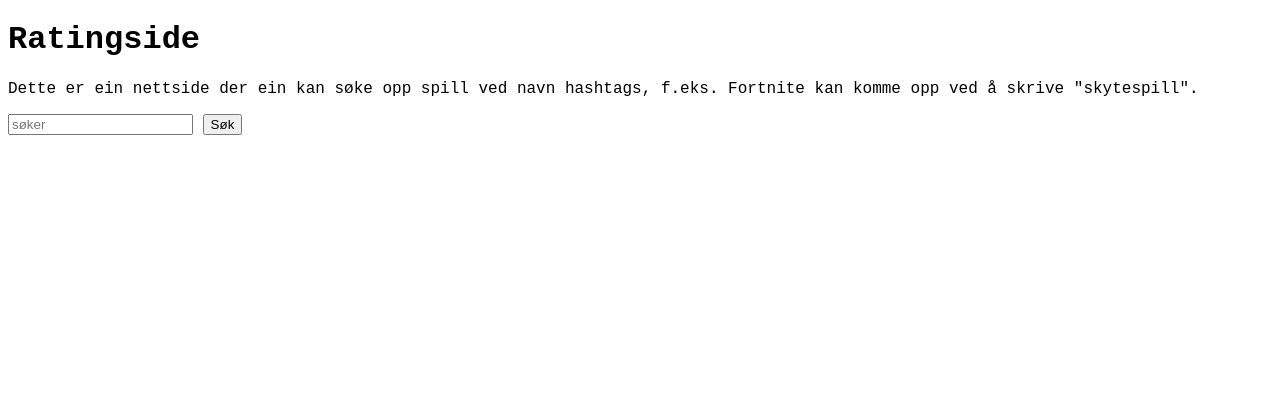
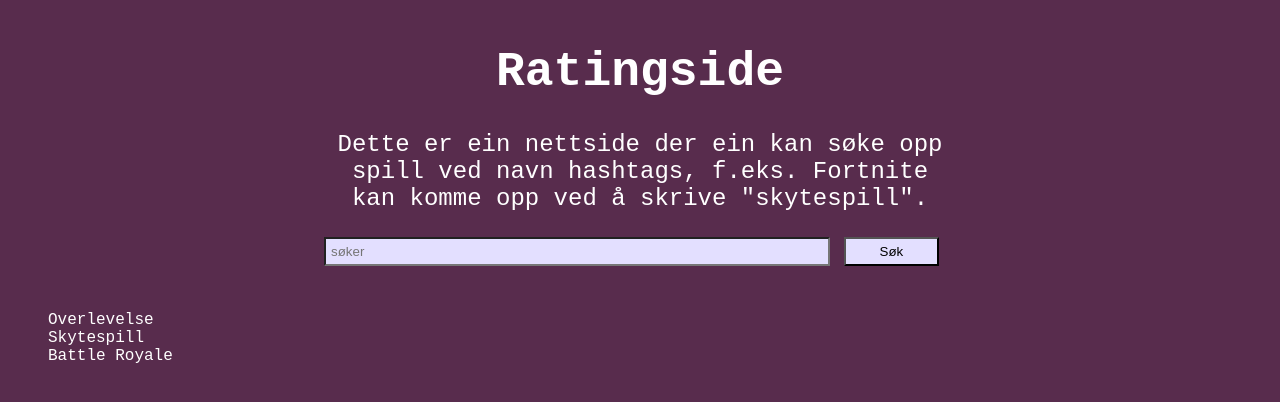
Before and after one commit to vinjarkrutvik/Ratingside, a plain HTML site: page index-Vinjar.html in a window 1280 px wide. Drawn offline with Linux system fonts and the light colour scheme.

Commit message:
Eg har jobba mykje med stylinga der eg no har plassert ting i midten av skjermen. Eg har også startet på ein liste med tags som skal vere trykkebare i stedet for å måtte søke opp, men dei skal redesignes på ein betre måte enn det er gjort her.

```diff
--- a/index-Vinjar.html
+++ b/index-Vinjar.html
@@ -21,6 +21,11 @@
         <button id="søkKnapp">Søk</button>
         <p id="bekreftSøk"></p>
     </div>
+    <ul>
+        <list>Overlevelse</list><br>
+        <list>Skytespill</list><br>
+        <list>Battle Royale</list><br>
+    </ul>
 
     <script src="main.js" type="module"></script>
 </body>
--- a/main.js
+++ b/main.js
@@ -4,12 +4,13 @@ function hentSøk(){
     let søk = document.getElementById("søk").value.toLowerCase().trim(); //Setter inputen frå nettsida til ein variabel i JS
     console.log(søk)
 
-    let funnetSpill = spillListe.find(spill =>
+    let funnetSpill = spillListe.filter(spill =>
         spill.namn.toLowerCase() === søk || spill.tags.includes(søk)
     );
 
-    if (funnetSpill) {
-        document.getElementById("bekreftSøk").innerHTML = "Fant spill: " + funnetSpill.namn;
+    if (funnetSpill.length > 0) {
+        let spillNamn = funnetSpill.map(spill => spill.namn).join(", ");
+        document.getElementById("bekreftSøk").innerHTML = "Fant spill: " + spillNamn;
     } else {
         document.getElementById("bekreftSøk").innerHTML = "Fant ingen spill.";
     }
--- a/spill.js
+++ b/spill.js
@@ -1,10 +1,18 @@
 export const spillListe = [
     {
         namn: "Fortnite",
-        tags: ["skytespill", "battle royale", "action"]
+        tags: ["skytespill", "battle royale", "action", "overlevelse"]
     },
     {
         namn: "Minecraft",
-        tags: ["overleving", "sandkasse", "bygging"]
+        tags: ["overlevelse", "sandkasse", "bygging"]
+    },
+    {
+        namn: "Rocket League",
+        tags: ["bil", "fotball", "kjøring", "1v1", "2v2", "3v3", "4v4"]
+    },
+    {
+        namn: "Rainbow Six Siege",
+        tags: ["skytespill", "5v5", "deathmatch", "ranked", "overlevelse"]
     }
 ]
--- a/stiler.css
+++ b/stiler.css
@@ -1,4 +1,49 @@
 .startside
 {
     font-family: 'Courier New', Courier, monospace;
+    border-radius: 5px;
+    padding: 5px;
+    width: 50%;
+    margin: 0 auto;
+    display: block;
+    font-size: clamp(0.5rem, 4vw, 1.5rem);
+    color: white;
 }
+
+.startside p, h1{
+    text-align: center;
+}
+
+.startside input{
+    width: 80%;
+    margin-right: 0%;
+    margin-left: 0%;
+    padding: 5px;
+    box-sizing: border-box;
+    background-color: #e3dfff;
+}
+
+.startside button{
+    width: 15%;
+    margin-left: 0%;
+    margin-right: 0%;
+    padding: 5px;
+    box-sizing: border-box;
+    background-color: #e3dfff;
+}
+
+body{
+    background-color: #582c4d;
+}
+
+@media (max-width: 100%){
+    .startside{
+        width: 50%;
+        font-size: 16px;
+    }
+}
+
+ul{
+    font-family: 'Courier New', Courier, monospace;
+    color: white;
+}
```
